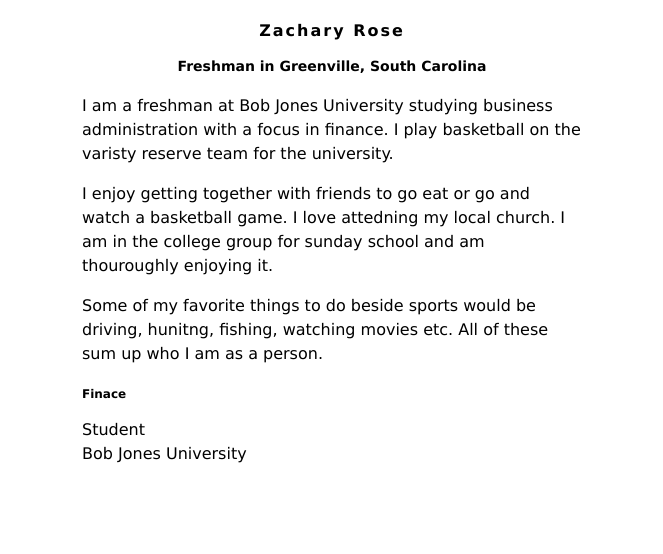
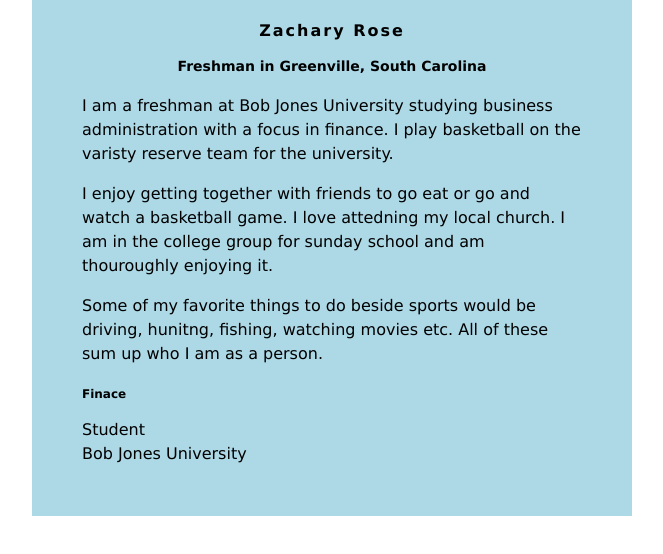
Before and after one commit to ZacharyRose13/ZacharyRose13.github.io, a plain HTML site: page index.html in a window 1280 px wide. Shown: the whole page, without its empty margins (308-971 px from the left). Drawn offline with Linux system fonts and the light colour scheme.

Commit message:
Update index.html

```diff
--- a/index.html
+++ b/index.html
@@ -6,7 +6,7 @@ body {
     font-family: Verdana;
 }
 #content {
-    background: light blue;
+    background: lightblue;
     min-width: 200px;
     max-width: 500px;
     padding: 50px;
```
